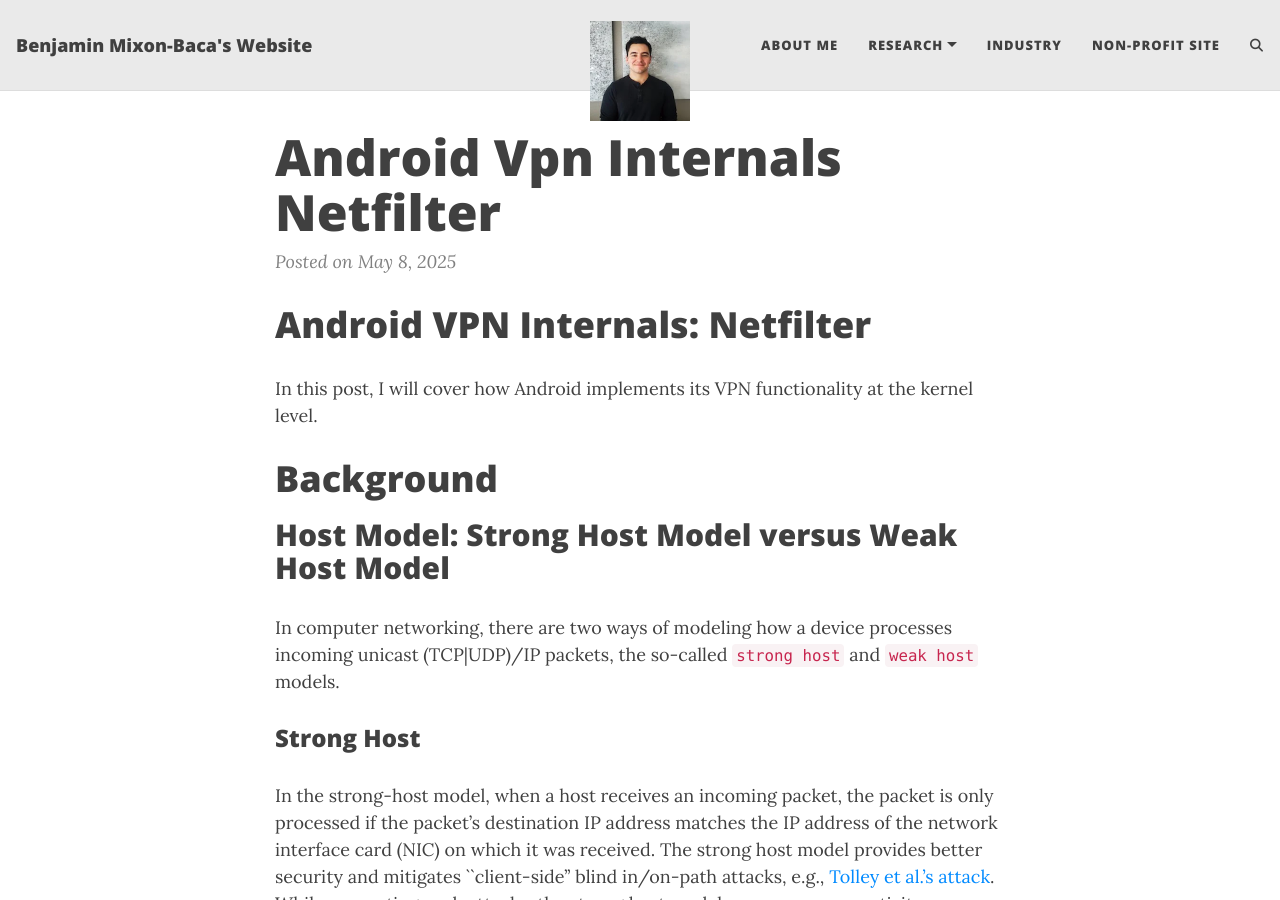
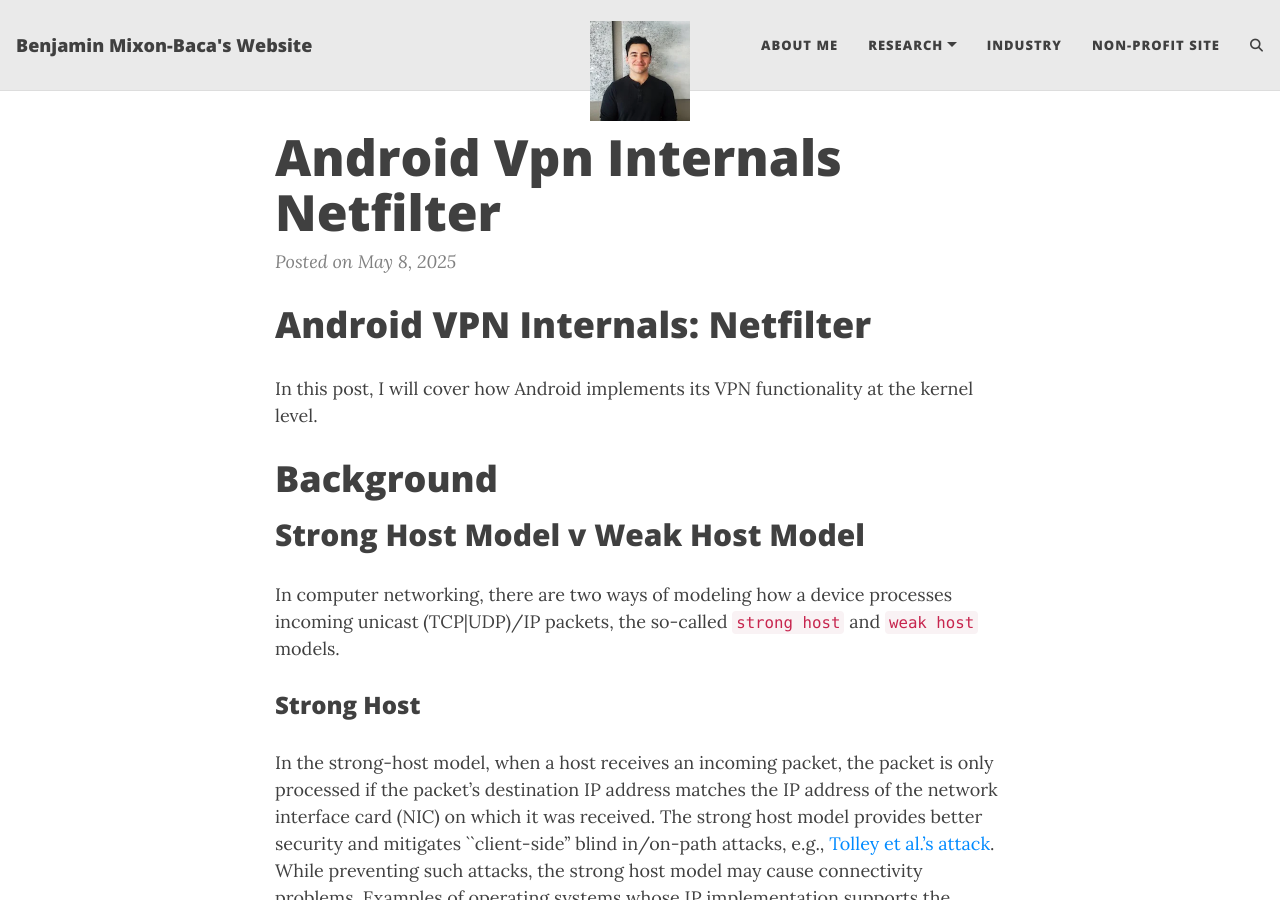
Before and after one commit to bmixonba/bmixonba.github.io, a Jekyll site: the page built from _posts/2025-05-08-Android-VPN-Internals-Netfilter.md, in a window 1280 px wide and 900 px high. Built offline with Jekyll 4.4.1, drawn with Linux system fonts in a browser that asks for light colours; comment, search, counter and statistics services are not loaded.

Commit message:
Fixed formatting issue

```diff
--- a/_posts/2025-05-08-Android-VPN-Internals-Netfilter.md
+++ b/_posts/2025-05-08-Android-VPN-Internals-Netfilter.md
@@ -4,7 +4,7 @@ In this post, I will cover how Android implements its VPN functionality at the k
 
 # Background
 
-## Host Model: Strong Host Model versus Weak Host Model
+## Strong Host Model v Weak Host Model
 
 In computer networking, there are two ways of modeling how a device processes
 incoming unicast (TCP|UDP)/IP packets, the so-called `strong host` and
```
